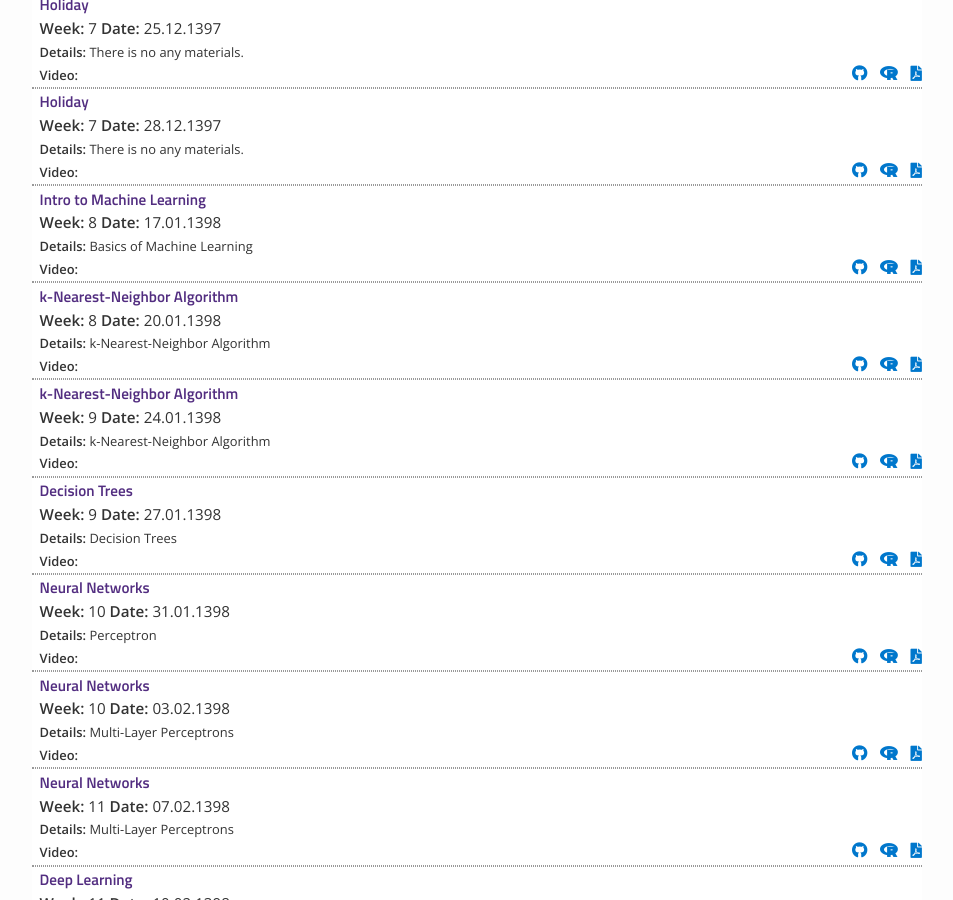
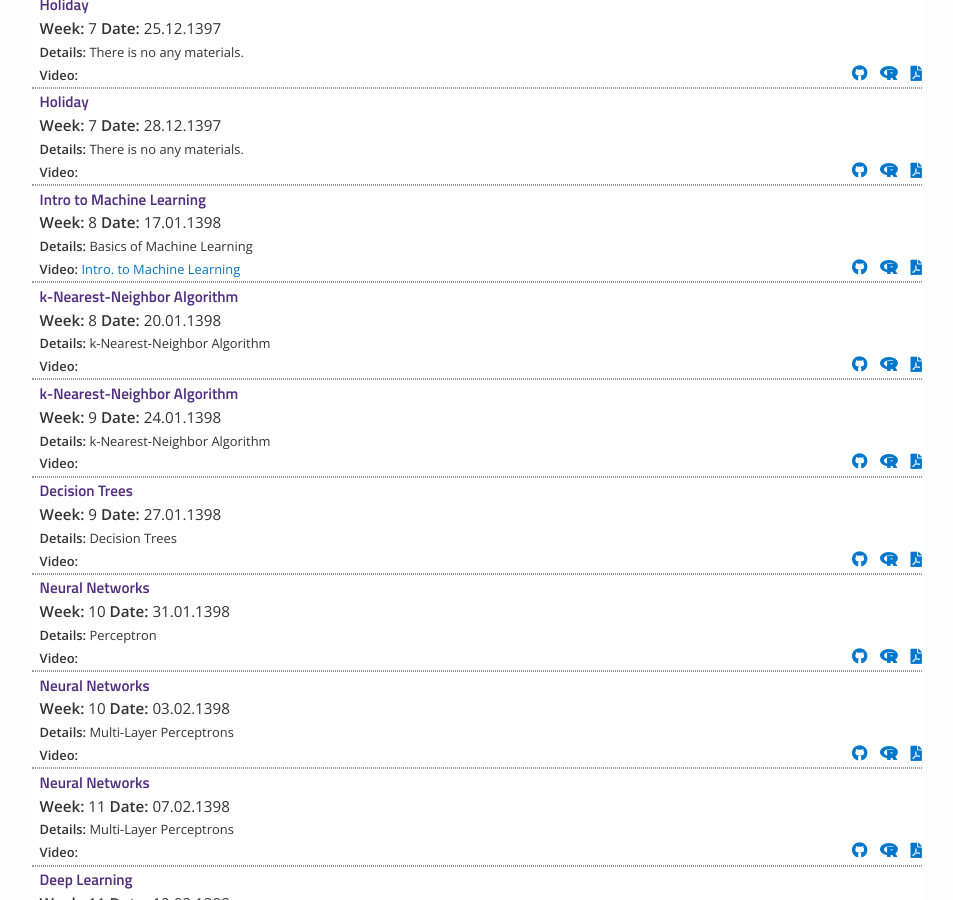
Before and after one commit to rahmanidashti/znuai, a Jekyll site: the page built from materials.md, in a window 1280 px wide and 900 px high, scrolled down 1550 px. Shown: the whole window, without its empty margins (163-1116 px from the left). Built offline with Jekyll 4.4.1, drawn with Linux system fonts in a browser that asks for light colours; nearby versions of some CDN libraries.

Commit message:
Update lectures.yml

```diff
--- a/_data/lectures.yml
+++ b/_data/lectures.yml
@@ -88,6 +88,8 @@
   filename: IntroToML
   dirname: files
   tldr: "Basics of Machine Learning"
+  video_link: https://drive.google.com/file/d/1wRse9pXLNE0PwVV0LQeZMJG1Em8lpXDl/view?usp=sharing
+  video_title: "Intro. to Machine Learning"
 - title: "k-Nearest-Neighbor Algorithm"
   week: 8
   date: 20.01.1398
```
